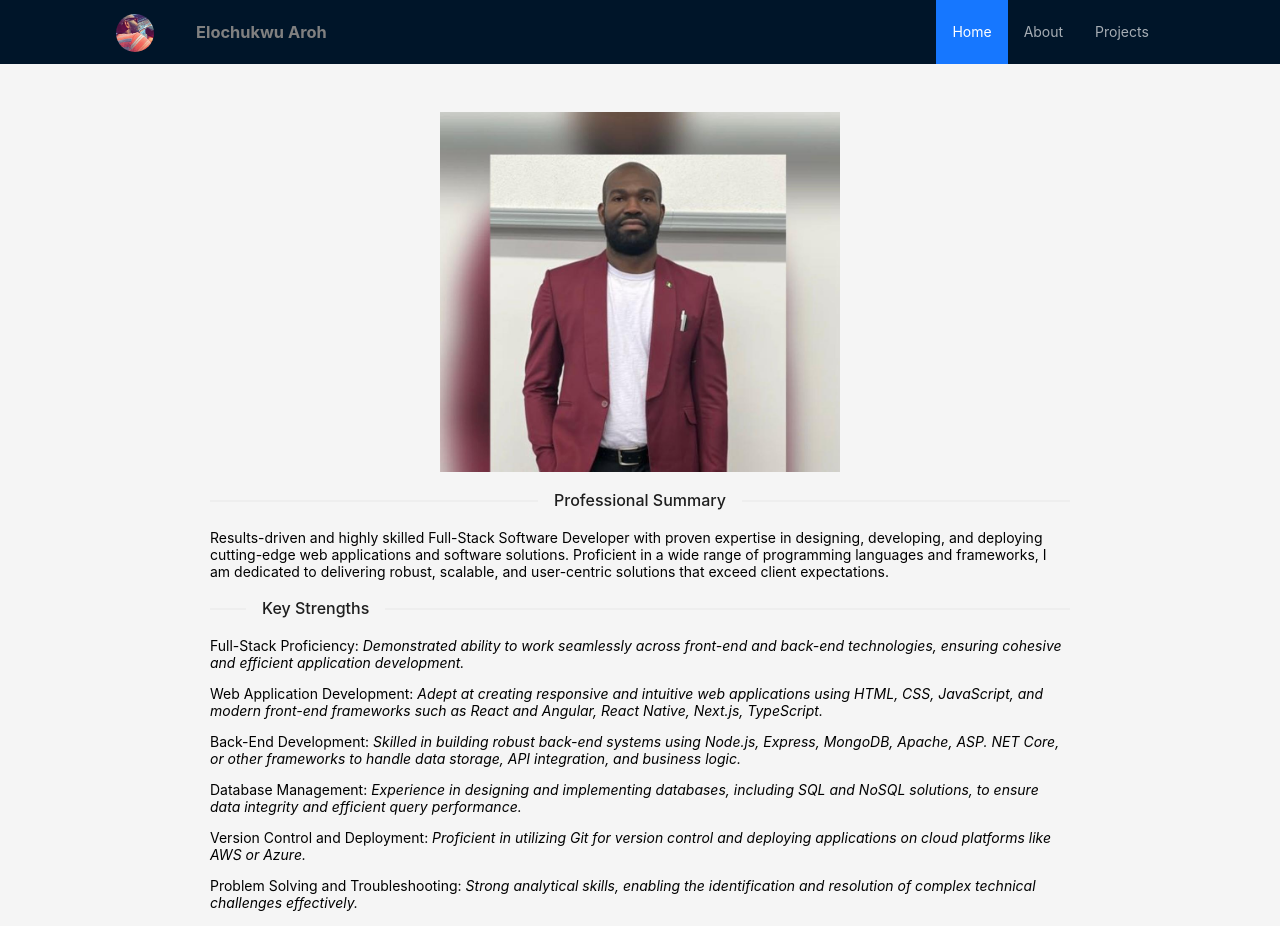
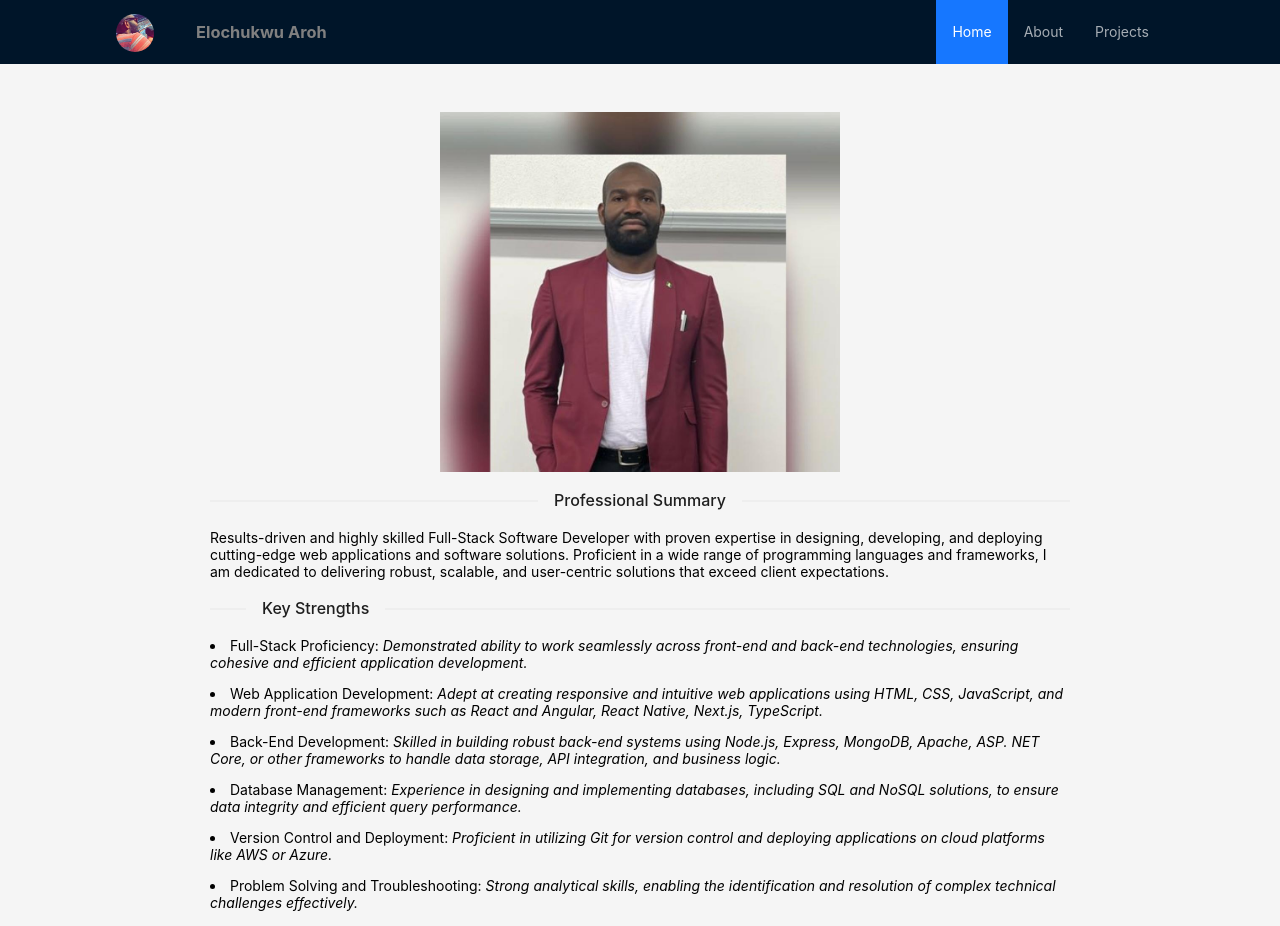
Before and after one commit to aroh-elochukwu/elo-portfolio-site-2.0, a React (Create React App) app: page /about-page in a window 1280 px wide. Shown: the top 926 px of the page. Built offline with nearby package versions, Linux system fonts and the light colour scheme.

Commit message:
make key strengths list items in about page

```diff
--- a/src/components/main-section/AboutPage.jsx
+++ b/src/components/main-section/AboutPage.jsx
@@ -55,25 +55,39 @@ const AboutPage = () => {
 
           <Divider orientation="left">Key Strengths</Divider>
           <p>
+            <li>
             Full-Stack Proficiency: <em>Demonstrated ability to work seamlessly across front-end and back-end technologies, ensuring cohesive and efficient application development. </em>
+            </li>
           </p>
           <p>
+            <li>
             Web Application Development:<em> Adept at creating responsive and intuitive web applications using HTML, CSS, JavaScript, and modern front-end frameworks such as React and Angular, React Native, Next.js, TypeScript.</em>
+            </li>
           </p>
           <p>
-            Back-End Development: <em>Skilled in building robust back-end systems using Node.js, Express, MongoDB, Apache, ASP. NET Core, or other frameworks to handle data storage, API integration, and business logic.</em>
+            <li>
+              Back-End Development: <em>Skilled in building robust back-end systems using Node.js, Express, MongoDB, Apache, ASP. NET Core, or other frameworks to handle data storage, API integration, and business logic.</em>
+            </li>
           </p>
           <p>
-            Database Management: <em>Experience in designing and implementing databases, including SQL and NoSQL solutions, to ensure data integrity and efficient query performance.</em>
+            <li>
+              Database Management: <em>Experience in designing and implementing databases, including SQL and NoSQL solutions, to ensure data integrity and efficient query performance.</em>
+            </li>
           </p>
           <p>
-            Version Control and Deployment:<em> Proficient in utilizing Git for version control and deploying applications on cloud platforms like AWS or Azure.</em>
+            <li>
+              Version Control and Deployment:<em> Proficient in utilizing Git for version control and deploying applications on cloud platforms like AWS or Azure.</em>
+            </li>
           </p>
           <p>
-            Problem Solving and Troubleshooting:<em> Strong analytical skills, enabling the identification and resolution of complex technical challenges effectively.</em>
+            <li>
+              Problem Solving and Troubleshooting:<em> Strong analytical skills, enabling the identification and resolution of complex technical challenges effectively.</em>
+            </li>
           </p>
           <p>
-            Agile Development Methodologies:<em> Experience working in Agile environments, delivering high-quality code in fast-paced, collaborative teams.</em>
+            <li>
+              Agile Development Methodologies:<em> Experience working in Agile environments, delivering high-quality code in fast-paced, collaborative teams.</em>
+            </li>
           </p>
 
           <Divider orientation="left">Education</Divider>
```
